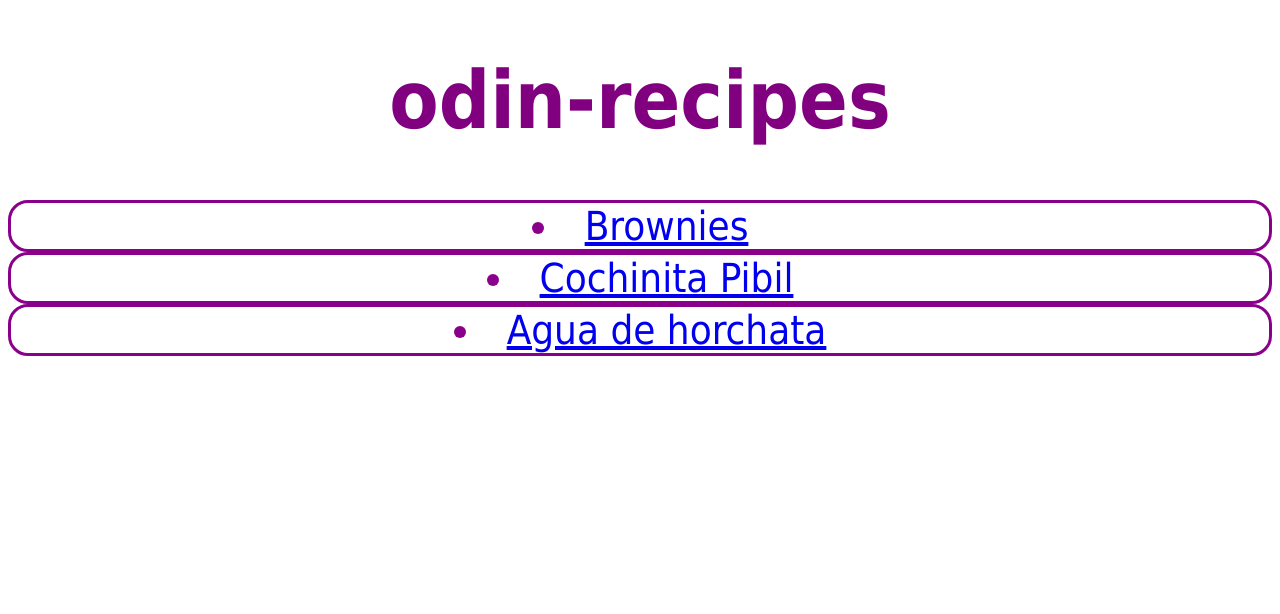
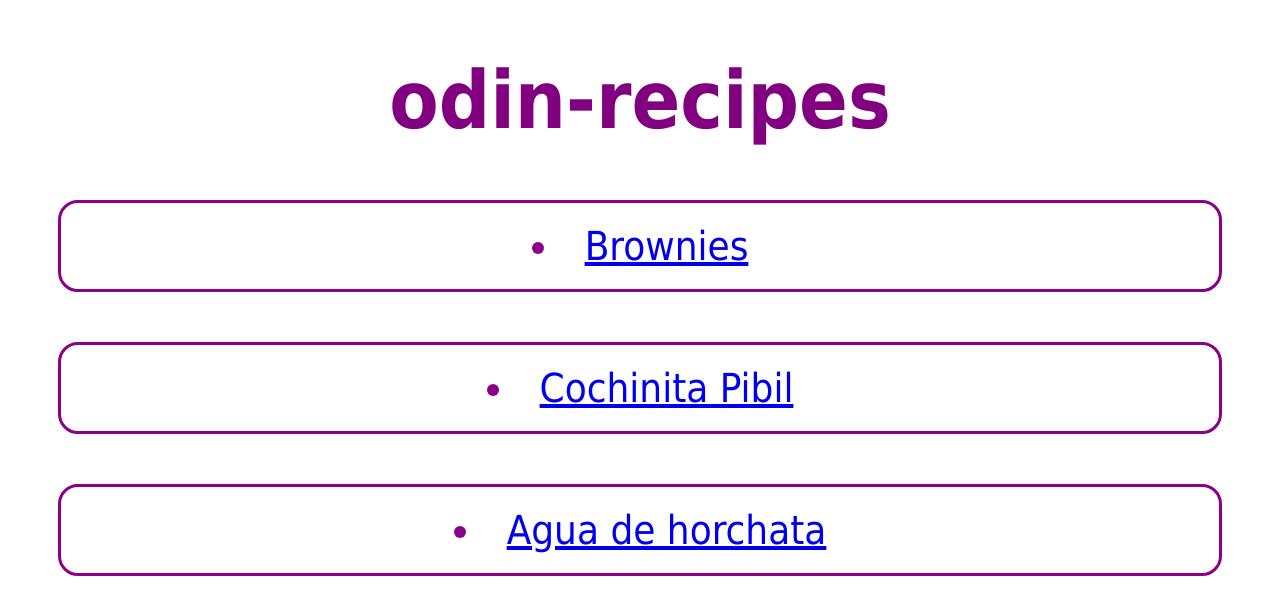
Before and after one commit to 17112019/recetas, a plain HTML site: page index.html in a window 1280 px wide. Drawn offline with Linux system fonts and the light colour scheme.

Commit message:
se agega padding y margin

```diff
--- a/recetas.css
+++ b/recetas.css
@@ -12,7 +12,8 @@ text-align: center;
 font-family: oblique, Tahoma, Verdana;
 border-style: solid;
 border-radius: 20px;
-
+padding: 20px;
+margin: 50px;
 
 
 }
```
